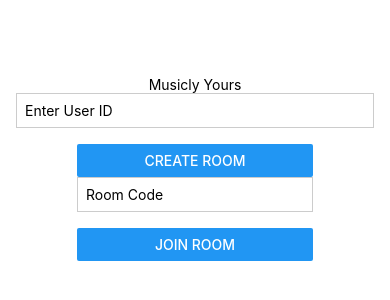
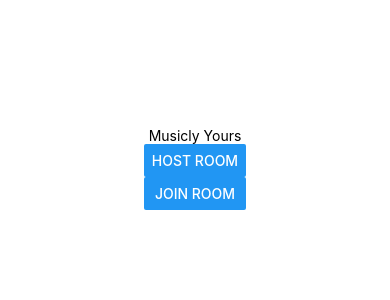
Before and after one commit to serendiipity/Musicly, a React Native app: screen / in a window 390 px wide. Shown: the part 254-554 px from the top of the page. Built offline with nearby package versions, Linux system fonts and the light colour scheme.

Commit message:
change start logic

```diff
--- a/App.js
+++ b/App.js
@@ -4,7 +4,7 @@ import { StyleSheet, Text, View , TextInput, Button } from 'react-native';
 export default function App() {
   const [hostUserId, setHostUserId] = useState('');
   const [roomCode, setRoomCode] = useState('');
-  const [isHost, setIsHost] = useState(false);
+  const [isHosting, setIsHosting] = useState(null);
 
   const createRoom = async () => {
     try {
@@ -31,26 +31,36 @@ export default function App() {
   return (
     <View style={styles.container}>
       <Text>Musicly Yours</Text>
-      <TextInput
-        style ={styles.input}
-        placeholder="Enter User ID"
-        value={hostUserId}
-        onChangeText={setHostUserId}
-      />
-      {roomCode ? (
-        <Room roomCode={roomCode} isHost={isHost} hostUserId={hostUserId} />
-      ) : (
+      {isHosting === null && (
         <View>
-          <Button title="Create Room" onPress={createRoom} />
+          <Button title="Host Room" onPress={() => setIsHosting(true)} />
+          <Button title="Join Room" onPress={() => setIsHosting(false)} />
+        </View>
+      )}
+      {isHosting === true && (
+        <View>
           <TextInput
             style={styles.input}
-            placeholder="Room Code"
+            placeholder="Enter User ID"
+            value={hostUserId}
+            onChangeText={setHostUserId}
+          />
+          <Button title="Create Room" onPress={createRoom} />
+          {roomCode && <Text>Room Code: {roomCode}</Text>}
+        </View>
+      )}
+      {isHosting === false && (
+        <View>
+          <TextInput
+            style={styles.input}
+            placeholder="Enter Room Code"
             value={roomCode}
             onChangeText={setRoomCode}
           />
           <Button title="Join Room" onPress={joinRoom} />
         </View>
       )}
+      {roomCode && !isHosting && <Room roomCode={roomCode} isHosting={false} hostUserId={hostUserId} />}
     </View>
   );
 }
```
